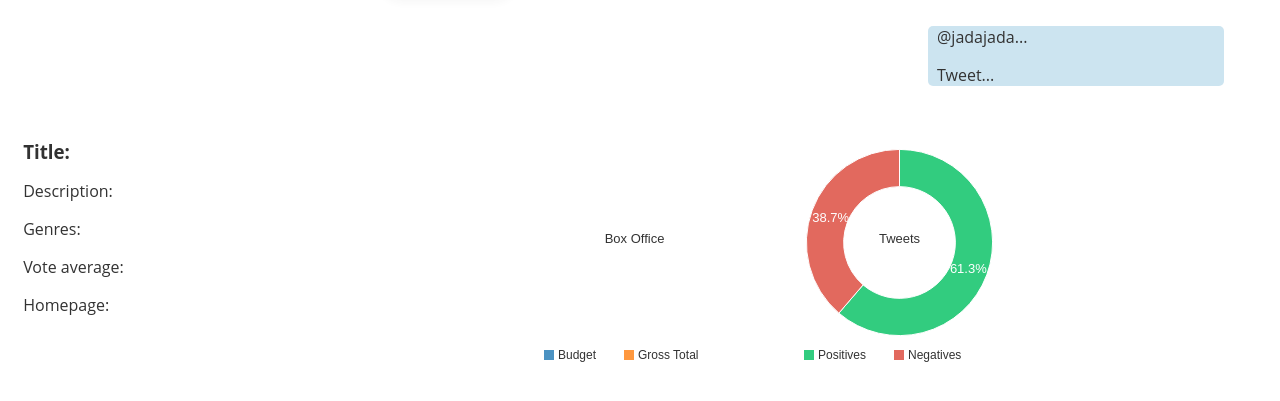
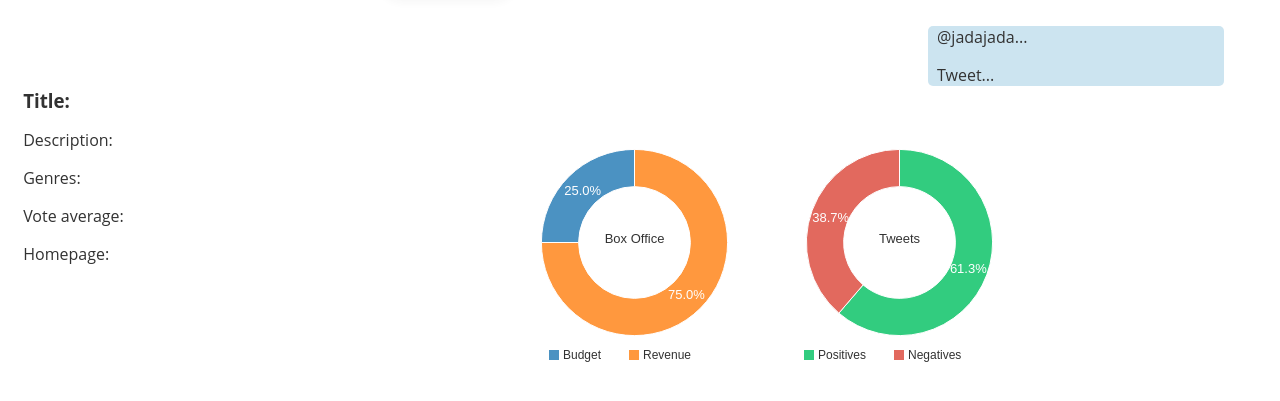
Before and after one commit to mikislidstrom/Honest-Movie-Reactions, a plain HTML site: page Web/start.html in a window 1280 px wide. Shown: the part 133-534 px from the top of the page. Drawn offline with nearby package versions, Linux system fonts and the light colour scheme; no server answers.

Commit message:
Diagram for money works

```diff
--- a/Web/start.html
+++ b/Web/start.html
@@ -59,15 +59,14 @@ function updatePage() {
     $("#imdb").html('<a href="http://www.imdb.com/title/' + movieJSON.imdb_id + '">IMDb</a>');
     $("#imagePoster").attr("src", "https://image.tmdb.org/t/p/w500" + movieJSON.poster_path);
     $("body").css('background-image', 'url(' + 'https://image.tmdb.org/t/p/w780' + movieJSON.backdrop_path +')');
+    var jsonArr = [{'Budget':movieJSON.budget, 'Revenue':movieJSON.revenue}];
+
     chart1.load({
-        json: movieJSON,
+        json: jsonArr,
         keys: {
             value: ['Budget', 'Revenue']
         },
-        names: {
-            'Budget': 'Budget',
-            'Revenue': 'Gross Total'
-        }});
+        });
 }
 
 function search(form) {
@@ -117,8 +116,8 @@ var chart1 = c3.generate({
 },
 data: {
         columns: [
-            ['Budget', 0],
-            ['Gross Total', 0],
+            ['Budget', 100],
+            ['Revenue', 300],
         ],
     type : 'donut',
     onclick: function (d, i) { console.log("onclick", d, i); },
@@ -132,7 +131,7 @@ tooltip: {
     format: {
         value: function (value, id) {
             var format = d3.format('$');
-            return (value >= 1) ? format(value) + 'MM' : format(value) + 'M';
+            return format(value);
         }
     }
 }
--- a/Web/style.css
+++ b/Web/style.css
@@ -16,7 +16,7 @@ body {
 }
 
 #movie_info {
-	margin-top: 10%;
+	margin-top: 6%;
 	width: 40%;
 	height: 100%;
 	float: left;
```
